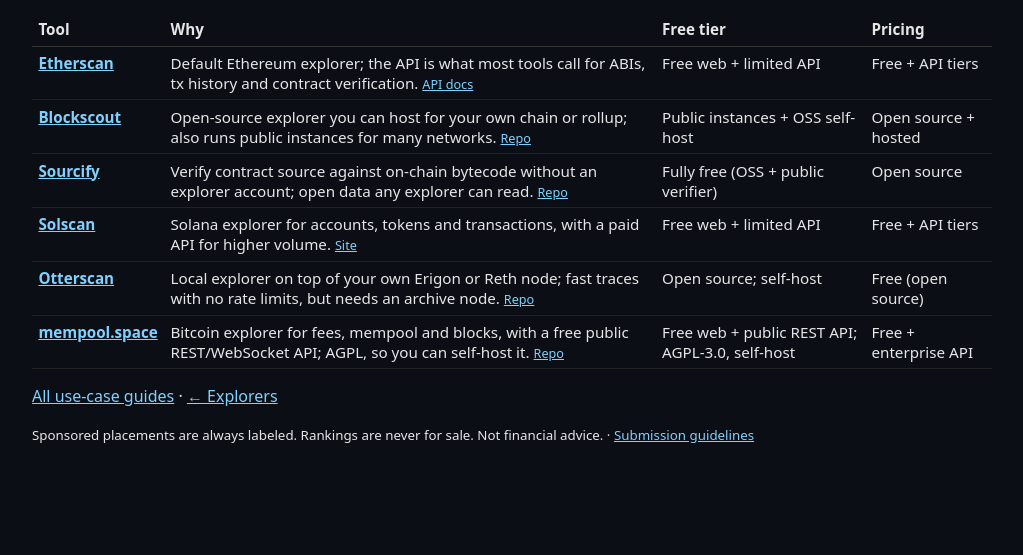
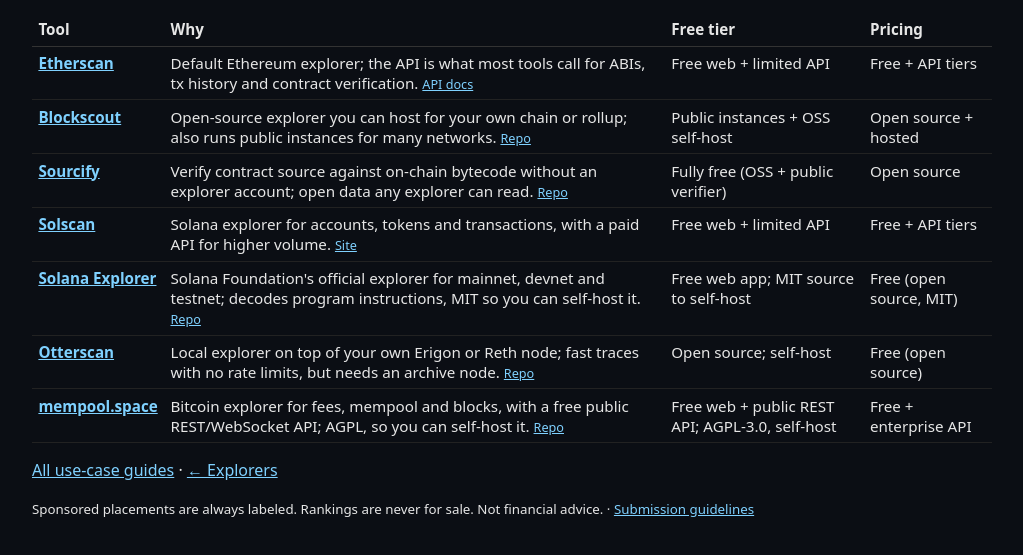
Before and after one commit to biff-cloud/builderstack, an Astro site: page /builderstack/best/block-explorers in a window 1280 px wide. Shown: the part 171-726 px from the top of the page, without its empty margins (128-1151 px from the left). Built offline with nearby package versions, Linux system fonts and the light colour scheme; Astro itself is replaced by a stand-in of ours.

Commit message:
Guide: add Solana Explorer to block explorers (7 picks)

```diff
--- a/src/pages/best/block-explorers.astro
+++ b/src/pages/best/block-explorers.astro
@@ -1,11 +1,12 @@
 ---
 import Base from "../../layouts/Base.astro"; import tools from "../../data/tools.json"; import Featured from "../../components/Featured.astro";
-// Sources checked 2026-10-18 (mempool repo 2026-10-23): all source URLs return 200; Blockscout + Otterscan repos not archived; Sourcify repo now argotorg/sourcify.
+// Sources checked 2026-10-18 (mempool repo 2026-10-23, Solana Explorer repo 2026-10-24): all source URLs return 200; Blockscout + Otterscan repos not archived; Sourcify repo now argotorg/sourcify.
 const picks = [
   { slug: "etherscan", src: "https://docs.etherscan.io", label: "API docs", note: "Default Ethereum explorer; the API is what most tools call for ABIs, tx history and contract verification." },
   { slug: "blockscout", src: "https://github.com/blockscout/blockscout", label: "Repo", note: "Open-source explorer you can host for your own chain or rollup; also runs public instances for many networks." },
   { slug: "sourcify", src: "https://github.com/argotorg/sourcify", label: "Repo", note: "Verify contract source against on-chain bytecode without an explorer account; open data any explorer can read." },
   { slug: "solscan", src: "https://solscan.io", label: "Site", note: "Solana explorer for accounts, tokens and transactions, with a paid API for higher volume." },
+  { slug: "solana-explorer", src: "https://github.com/solana-foundation/explorer", label: "Repo", note: "Solana Foundation's official explorer for mainnet, devnet and testnet; decodes program instructions, MIT so you can self-host it." },
   { slug: "otterscan", src: "https://github.com/otterscan/otterscan", label: "Repo", note: "Local explorer on top of your own Erigon or Reth node; fast traces with no rate limits, but needs an archive node." },
   { slug: "mempool-space", src: "https://github.com/mempool/mempool", label: "Repo", note: "Bitcoin explorer for fees, mempool and blocks, with a free public REST/WebSocket API; AGPL, so you can self-host it." },
 ].map(p => ({ ...p, t: tools.find(t => t.slug === p.slug) })).filter(p => p.t);
```
